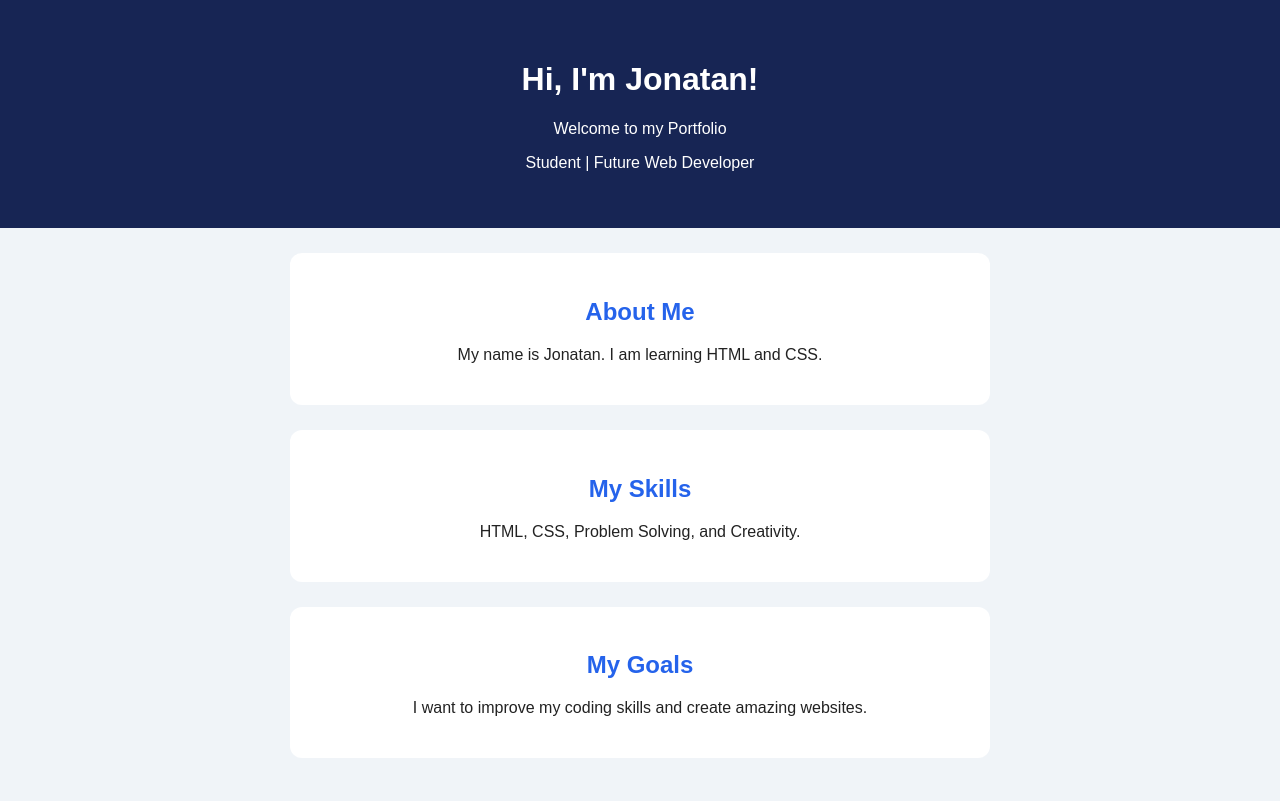
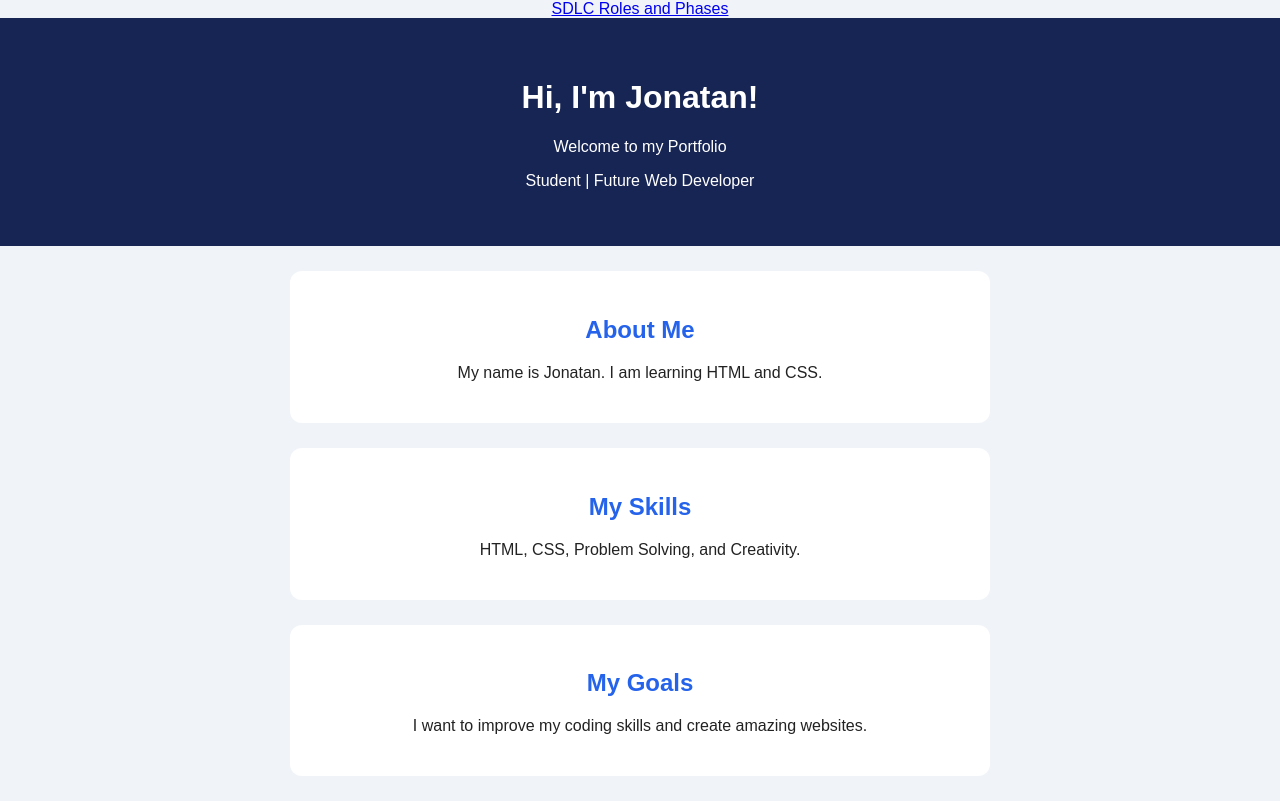
Before and after one commit to jperezmendez2024/jperezmendez2024.github.io, a plain HTML site: page index.html in a window 1280 px wide. Drawn offline with Linux system fonts and the light colour scheme.

Commit message:
Update index.html

```diff
--- a/index.html
+++ b/index.html
@@ -1,3 +1,5 @@
+<a href="SDLC.html">SDLC Roles and Phases</a>
+
 
 <!DOCTYPE html>
 <html lang="en">
```
